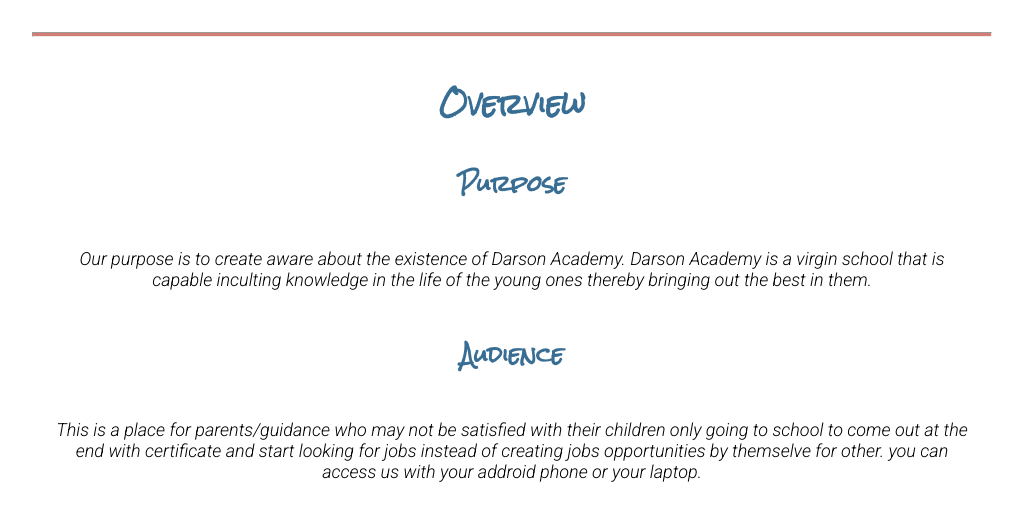
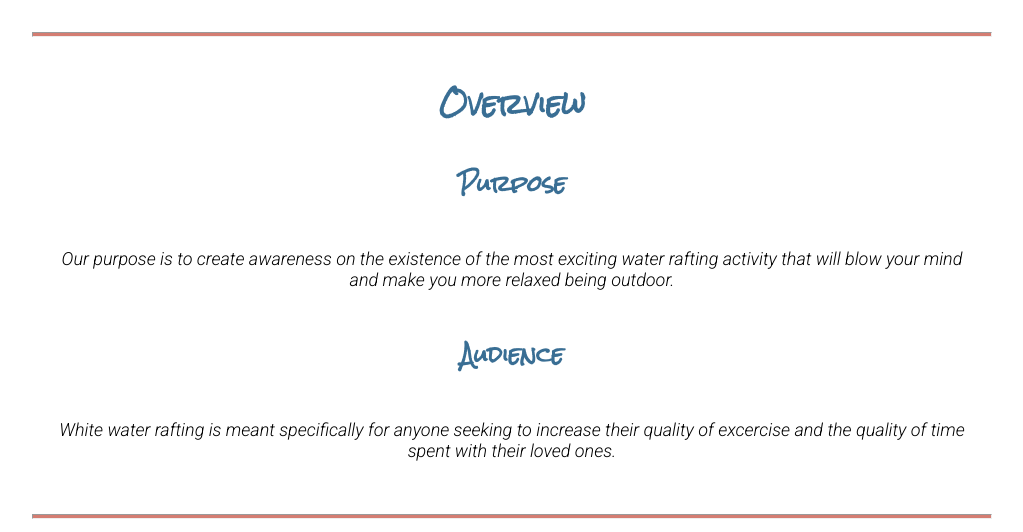
Before and after one commit to Godwinessienbyuidaho/WDD130, a plain HTML site: page wwr/site-plan-rafting.html in a window 1280 px wide. Shown: the part 420-952 px from the top of the page, without its empty margins (128-1151 px from the left). Drawn offline with Linux system fonts and the light colour scheme.

Commit message:
purpose and audiance

```diff
--- a/wwr/site-plan-rafting.html
+++ b/wwr/site-plan-rafting.html
@@ -20,15 +20,12 @@
     <hr />
     <h2>Overview</h2>
     <h3>Purpose</h3>
-    <p>Our purpose is to create aware about the existence of Darson Academy. Darson Academy is a virgin school that is capable
-        inculting knowledge in the life of the young ones thereby bringing out the best in them.
+    <p>Our purpose is to create awareness on the existence of the most exciting water rafting activity that will blow your mind and make you more relaxed being outdoor.
     </p>
     <!-- change this -->
 
     <h3>Audience</h3>
-    <p>This is a place for parents/guidance who may not be satisfied with their
-        children only going to school to come out at the end with certificate and start looking for jobs instead of creating
-        jobs opportunities by themselve for other. you can access us with your addroid phone or your laptop.
+    <p>White water rafting is meant specifically for anyone seeking to increase their quality of excercise and the quality of time spent with their loved ones.
     </p>
     <!-- change this -->
 
```
